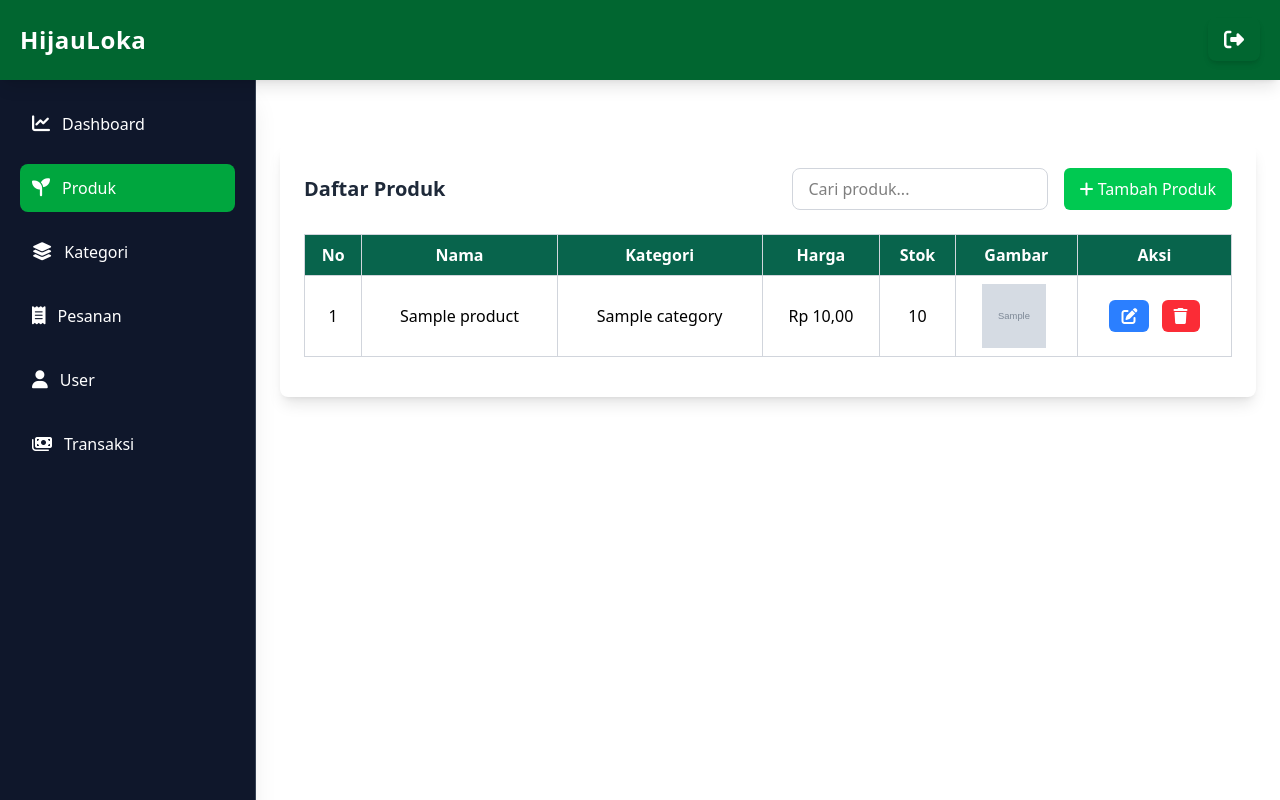
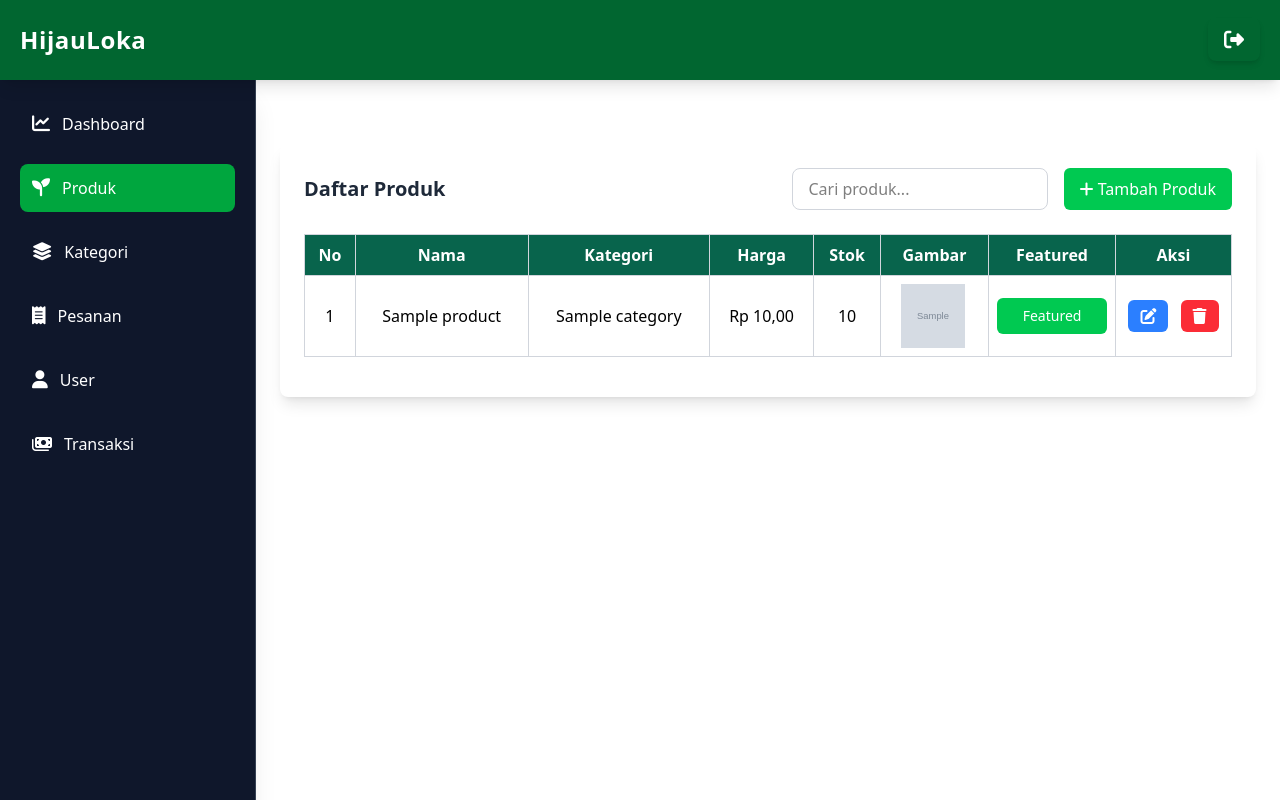
Before and after one commit to Rifaiiii04/hijauloka-dashboard, a CodeIgniter app: page /database/produk in a window 1280 px wide. Run offline with CodeIgniter, Linux system fonts and the light colour scheme; tables that the repository leaves empty or names only in its code hold one stand-in row (values such as "Sample post"); grey boxes marked "Sample" are stand-in pictures.

Commit message:
feat(produk): add featured product functionality
Introduce the ability to mark products as featured, allowing them to be highlighted on the platform. This includes:
- Adding `make_featured` and `remove_featured` methods in the controller and model.
- Updating the product view to include a toggle button for featured status.
- Implementing AJAX calls to handle featured status changes dynamically.

```diff
--- a/application/controllers/Produk.php
+++ b/application/controllers/Produk.php
@@ -215,4 +215,22 @@ class Produk extends CI_Controller {
 
         redirect('produk');
     }
+
+    public function make_featured($id_product) {
+        $result = $this->Produk_model->make_featured($id_product);
+        header('Content-Type: application/json');
+        echo json_encode([
+            'success' => $result,
+            'message' => $result ? 'Produk berhasil dijadikan featured' : 'Gagal mengatur featured product'
+        ]);
+    }
+
+    public function remove_featured($id_product) {
+        $result = $this->Produk_model->remove_featured($id_product);
+        header('Content-Type: application/json');
+        echo json_encode([
+            'success' => $result,
+            'message' => $result ? 'Produk berhasil dihapus dari featured' : 'Gagal menghapus featured product'
+        ]);
+    }
 }
--- a/application/models/Produk_model.php
+++ b/application/models/Produk_model.php
@@ -2,11 +2,13 @@
 class Produk_model extends CI_Model {
 
     public function get_all() {
-        $this->db->select("product.*, GROUP_CONCAT(category.nama_kategori SEPARATOR ', ') as nama_kategori");
+        $this->db->select("product.*, GROUP_CONCAT(category.nama_kategori SEPARATOR ', ') as nama_kategori, fp.position as featured_position");
+        $this->db->from('product');
         $this->db->join('product_category', 'product_category.id_product = product.id_product', 'left');
         $this->db->join('category', 'category.id_kategori = product_category.id_kategori', 'left');
+        $this->db->join('featured_products fp', 'product.id_product = fp.id_product', 'left');
         $this->db->group_by('product.id_product');
-        return $this->db->get('product')->result();
+        return $this->db->get()->result();
     }
 
 
@@ -63,4 +65,56 @@ class Produk_model extends CI_Model {
         $this->db->limit($limit, $start);
         return $this->db->get('product')->result();
     }
+
+    public function make_featured($id_product) {
+        // Check if product exists
+        if (!$this->db->where('id_product', $id_product)->get('product')->row()) {
+            return false;
+        }
+
+        // Count current featured products
+        $current_count = $this->db->count_all('featured_products');
+        if ($current_count >= 10) {
+            return false;
+        }
+
+        // Get next position
+        $next_position = $current_count + 1;
+
+        // Insert into featured_products
+        return $this->db->insert('featured_products', [
+            'id_product' => $id_product,
+            'position' => $next_position,
+            'created_at' => date('Y-m-d H:i:s')
+        ]);
+    }
+
+    public function remove_featured($id_product) {
+        // Get current position
+        $featured = $this->db->where('id_product', $id_product)
+                            ->get('featured_products')
+                            ->row();
+
+        if (!$featured) {
+            return false;
+        }
+
+        // Begin transaction
+        $this->db->trans_start();
+
+        // Remove the featured product
+        $this->db->where('id_product', $id_product)
+                 ->delete('featured_products');
+
+        // Reorder remaining positions
+        $this->db->query("
+            UPDATE featured_products
+            SET position = position - 1
+            WHERE position > ?",
+            [$featured->position]
+        );
+
+        $this->db->trans_complete();
+        return $this->db->trans_status();
+    }
 }
--- a/application/views/produk.php
+++ b/application/views/produk.php
@@ -25,11 +74,11 @@
                     <tr>
                         <th class="border border-gray-300 p-2 text-white">No</th>
                         <th class="border border-gray-300 p-2 text-white">Nama</th>
-                        <!-- <th class="border border-gray-300 p-2 text-white">Deskripsi</th> -->
                         <th class="border border-gray-300 p-2 text-white">Kategori</th>
                         <th class="border border-gray-300 p-2 text-white">Harga</th>
                         <th class="border border-gray-300 p-2 text-white">Stok</th>
                         <th class="border border-gray-300 p-2 text-white">Gambar</th>
+                        <th class="border border-gray-300 p-2 text-white">Featured</th>
                         <th class="border border-gray-300 p-2 text-white">Aksi</th>
                     </tr>
                 </thead>
@@ -51,9 +99,55 @@ foreach ($gambarArr as $gmbr): ?>
 
 
                         </td>
+
                         <td class="border border-gray-300 p-2">
-                            <button onclick="editProduk(<?= $p->id_product; ?>)" class="bg-blue-500 text-white px-3 py-1 rounded-md hover:bg-blue-600"><i class="fa-solid fa-pen-to-square"></i></button>
-                            <button onclick="hapusProduk(<?= $p->id_product; ?>)" class="bg-red-500 text-white px-3 py-1 rounded-md hover:bg-red-600 ml-2"><i class="fa-solid fa-trash"></i></button>
+                            <button
+                                onclick="toggleFeatured(<?= $p->id_product ?>, this)"
+                                data-featured="<?= isset($p->featured_position) ? '1' : '0' ?>"
+                                class="w-full px-3 py-2 rounded-md text-sm font-medium transition-all duration-200 ease-in-out <?= isset($p->featured_position) ? 'bg-green-500 text-white hover:bg-green-600' : 'bg-gray-200 text-gray-700 hover:bg-gray-300' ?>">
+                                <?= isset($p->featured_position) ? 'Featured' : 'Not Featured' ?>
+                            </button>
+                        </td>
+
+<!-- Add this JavaScript function -->
+<script>
+function toggleFeatured(productId, button) {
+    const isFeatured = button.getAttribute('data-featured') === '1';
+    const action = isFeatured ? 'remove_featured' : 'make_featured';
+
+    fetch(`<?= base_url('produk/') ?>${action}/${productId}`, {
+        method: 'POST'
+    })
+    .then(response => response.json())
+    .then(data => {
+        if (data.success) {
+            button.setAttribute('data-featured', isFeatured ? '0' : '1');
+            if (isFeatured) {
+                button.classList.remove('bg-green-500', 'text-white', 'hover:bg-green-600');
+                button.classList.add('bg-gray-200', 'text-gray-700', 'hover:bg-gray-300');
+                button.textContent = 'Not Featured';
+            } else {
+                button.classList.remove('bg-gray-200', 'text-gray-700', 'hover:bg-gray-300');
+                button.classList.add('bg-green-500', 'text-white', 'hover:bg-green-600');
+                button.textContent = 'Featured';
+            }
+        } else {
+            alert(data.message || 'Gagal mengubah status featured');
+        }
+    })
+    .catch(error => {
+        console.error('Error:', error);
+        alert('Terjadi kesalahan saat mengubah status featured');
+    });
+}
+</script>
+<td>
+                            <button onclick="editProduk(<?= $p->id_product; ?>)" class="bg-blue-500 text-white px-3 py-1 rounded-md hover:bg-blue-600">
+                                <i class="fa-solid fa-pen-to-square"></i>
+                            </button>
+                            <button onclick="hapusProduk(<?= $p->id_product; ?>)" class="bg-red-500 text-white px-3 py-1 rounded-md hover:bg-red-600 ml-2">
+                                <i class="fa-solid fa-trash"></i>
+                            </button>
                         </td>
                     </tr>
                     <?php endforeach; ?>
@@ -239,4 +333,81 @@ document.getElementById('searchInput').addEventListener('input', function() {
         }
     }
 });
+
+function makeFeatured(productId) {
+    if (confirm('Jadikan produk ini sebagai featured product?')) {
+        fetch(`<?= base_url('produk/make_featured/') ?>${productId}`, {
+            method: 'POST'
+        })
+        .then(response => response.json())
+        .then(data => {
+            if (data.success) {
+                location.reload();
+            } else {
+                alert(data.message || 'Gagal menambahkan ke featured products');
+            }
+        });
+    }
+}
+
+function removeFeatured(productId) {
+    if (confirm('Hapus produk ini dari featured products?')) {
+        fetch(`<?= base_url('produk/remove_featured/') ?>${productId}`, {
+            method: 'POST'
+        })
+        .then(response => response.json())
+        .then(data => {
+            if (data.success) {
+                location.reload();
+            } else {
+                alert(data.message || 'Gagal menghapus dari featured products');
+            }
+        });
+    }
+}
 </script>
+
+<style>
+.switch {
+    position: relative;
+    display: inline-block;
+    width: 40px;
+    height: 20px;
+}
+
+.switch input {
+    display: none;
+}
+
+.slider {
+    position: absolute;
+    cursor: pointer;
+    top: 0;
+    left: 0;
+    right: 0;
+    bottom: 0;
+    background-color: #ccc;
+    transition: .4s;
+    border-radius: 20px;
+}
+
+.slider:before {
+    position: absolute;
+    content: "";
+    height: 16px;
+    width: 16px;
+    left: 2px;
+    bottom: 2px;
+    background-color: white;
+    transition: .4s;
+    border-radius: 50%;
+}
+
+input:checked + .slider {
+    background-color: #08644C;
+}
+
+input:checked + .slider:before {
+    transform: translateX(20px);
+}
+</style>
--- a/assets/src/output.css
+++ b/assets/src/output.css
@@ -24,7 +24,6 @@
     --color-gray-300: oklch(0.872 0.01 258.338);
     --color-gray-400: oklch(0.707 0.022 261.325);
     --color-gray-500: oklch(0.551 0.027 264.364);
-    --color-gray-600: oklch(0.446 0.03 256.802);
     --color-gray-700: oklch(0.373 0.034 259.733);
     --color-gray-800: oklch(0.278 0.033 256.848);
     --color-gray-900: oklch(0.21 0.034 264.665);
@@ -44,6 +43,7 @@
     --text-2xl--line-height: calc(2 / 1.5);
     --text-3xl: 1.875rem;
     --text-3xl--line-height: calc(2.25 / 1.875);
+    --font-weight-medium: 500;
     --font-weight-semibold: 600;
     --font-weight-bold: 700;
     --font-weight-extrabold: 800;
@@ -620,6 +651,10 @@
     --tw-font-weight: var(--font-weight-extrabold);
     font-weight: var(--font-weight-extrabold);
   }
+  .font-medium {
+    --tw-font-weight: var(--font-weight-medium);
+    font-weight: var(--font-weight-medium);
+  }
   .font-semibold {
     --tw-font-weight: var(--font-weight-semibold);
     font-weight: var(--font-weight-semibold);
@@ -699,6 +738,16 @@
     transition-timing-function: var(--tw-ease, var(--default-transition-timing-function));
     transition-duration: var(--tw-duration, var(--default-transition-duration));
   }
+  .transition-all {
+    transition-property: all;
+    transition-timing-function: var(--tw-ease, var(--default-transition-timing-function));
+    transition-duration: var(--tw-duration, var(--default-transition-duration));
+  }
+  .transition-colors {
+    transition-property: color, background-color, border-color, outline-color, text-decoration-color, fill, stroke, --tw-gradient-from, --tw-gradient-via, --tw-gradient-to;
+    transition-timing-function: var(--tw-ease, var(--default-transition-timing-function));
+    transition-duration: var(--tw-duration, var(--default-transition-duration));
+  }
   .duration-200 {
     --tw-duration: 200ms;
     transition-duration: 200ms;
@@ -888,6 +941,11 @@
   inherits: false;
   initial-value: 0 0 #0000;
 }
+@property --tw-outline-style {
+  syntax: "*";
+  inherits: false;
+  initial-value: solid;
+}
 @property --tw-blur {
   syntax: "*";
   inherits: false;
```
Also changed, not shown: other parts of application/views/produk.php (+49 -1 lines), other parts of assets/src/output.css (+48 -9 lines).
